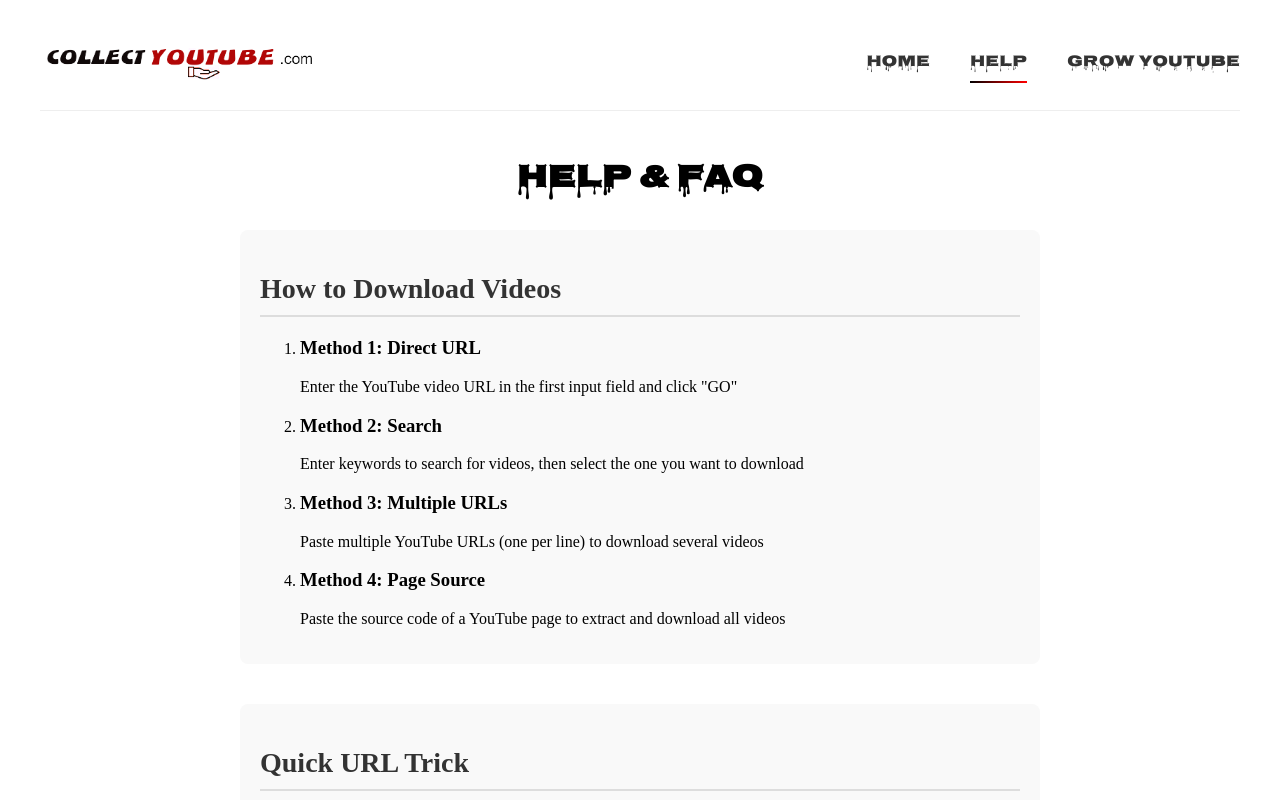
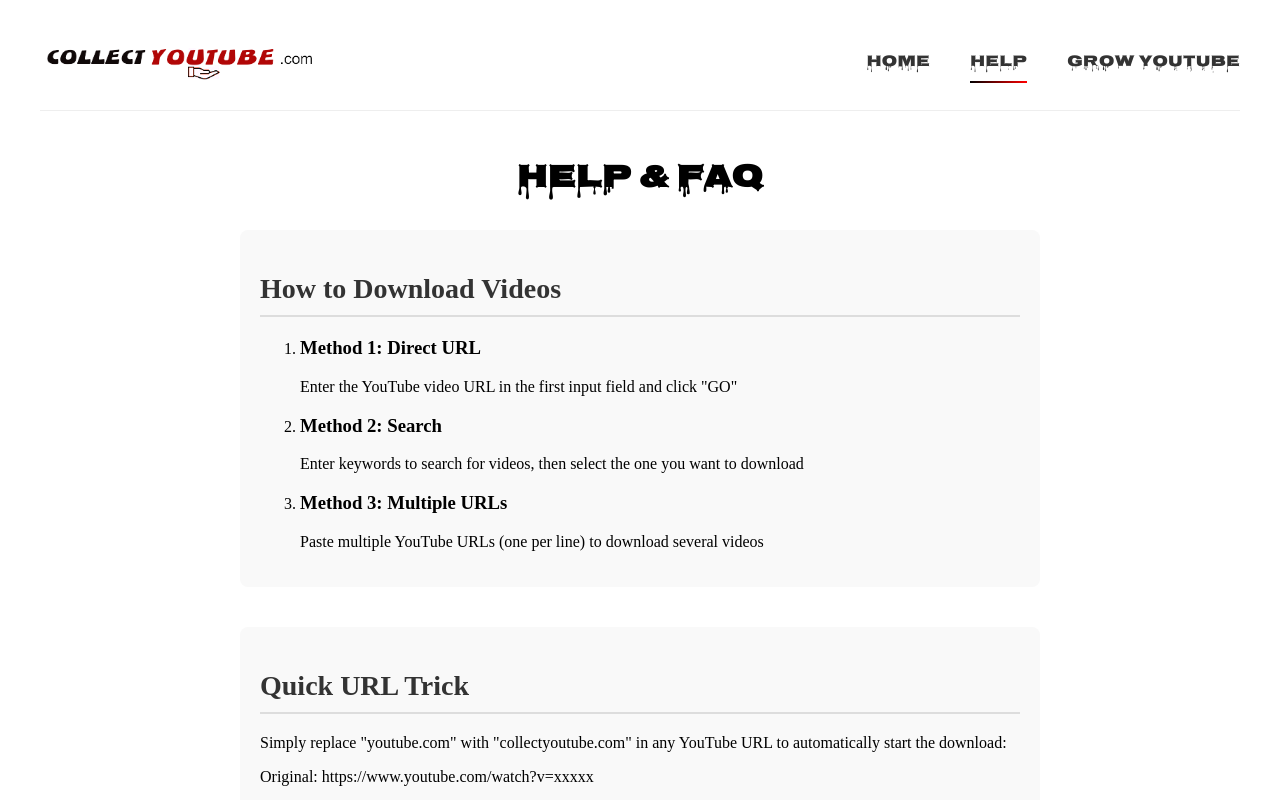
Before and after one commit to Kvnq-Poza/collectyoutube, a React app: page /help in a window 1280 px wide. Shown: the top 800 px of the page. Built offline with nearby package versions, Linux system fonts and the light colour scheme; the HTML template or start-up script is replaced by a standard one.

Commit message:
Removed redundant feature

```diff
--- a/src/pages/Help.jsx
+++ b/src/pages/Help.jsx
@@ -25,13 +25,6 @@
             <p>
               Paste multiple YouTube URLs (one per line) to download several
               videos
-            </p>
-          </li>
-          <li>
-            <h3>Method 4: Page Source</h3>
-            <p>
-              Paste the source code of a YouTube page to extract and download
-              all videos
             </p>
           </li>
         </ol>
```
